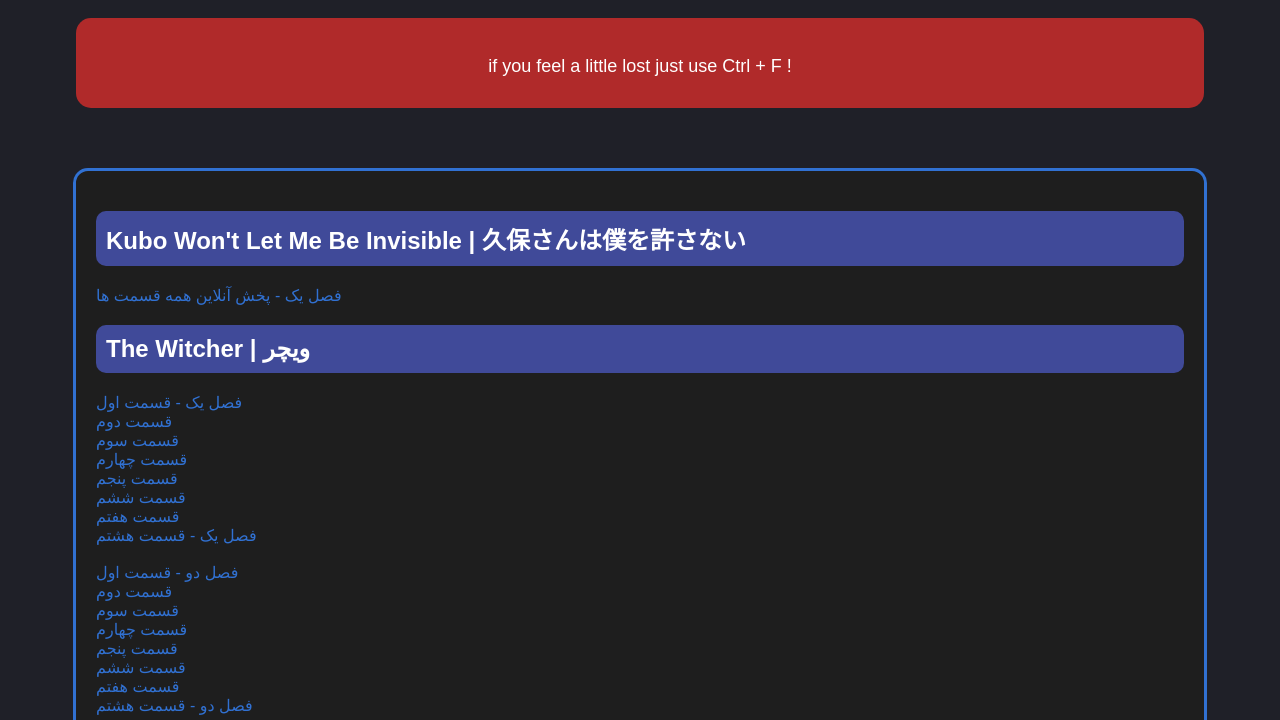
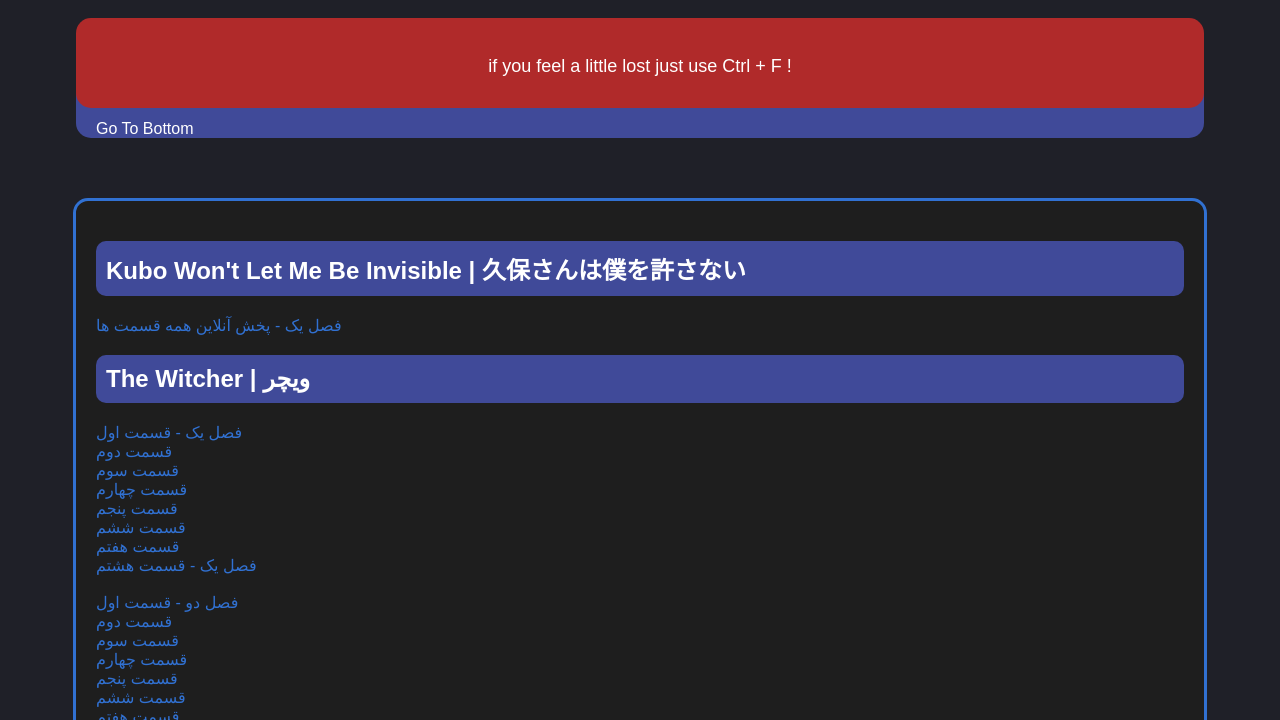
Before and after one commit to phantomboy0/phantomboy0.github.io, a plain HTML site: page index.html in a window 1280 px wide. Shown: the part 80-800 px from the top of the page. Drawn offline with Linux system fonts and the light colour scheme.

Commit message:
Update index.html

```diff
--- a/index.html
+++ b/index.html
@@ -59,6 +59,10 @@
           color: red;
         }
       }
+
+      html {
+  scroll-behavior: smooth;
+ }
     </style>
   </head>
   <body
@@ -68,20 +72,44 @@
       font-family: 'Almarai', sans-serif;
     "
   >
-    <section
+    <header></header>
+      <div
         style="
           margin: auto;
+          margin-bottom: -30px;
           padding: 20px;
           width: 85%;
           background-color: #b02a2a;
           height: 50px;
           border-radius: 15px;
+          position: relative;
+          z-index: 3;
         "
       >
         <p style="font-size: large; color: white; text-align: center">
           if you feel a little lost just use Ctrl + F !
         </p>
-    </section>
+      </div>
+
+      <div
+        style="
+          margin: auto;
+          padding: 20px;
+          width: 85%;
+          background-color: #404a99;
+          height: 20px;
+          border-radius: 15px;
+          position: relative;
+          z-index: 2;
+
+        "
+      >
+      <a style="position: absolute;
+    bottom: 0; color: rgb(255, 255, 255);" href="#bottom">Go To Bottom</a>
+    </div>
+    </header>
+
+
 
     <section
       style="
@@ -267,6 +295,7 @@
       </p>
     </section>
     <footer
+    id="bottom"
       style="
         margin: auto;
         padding: 20px;
```
Lines whose indentation alone changed are shown as unchanged.
